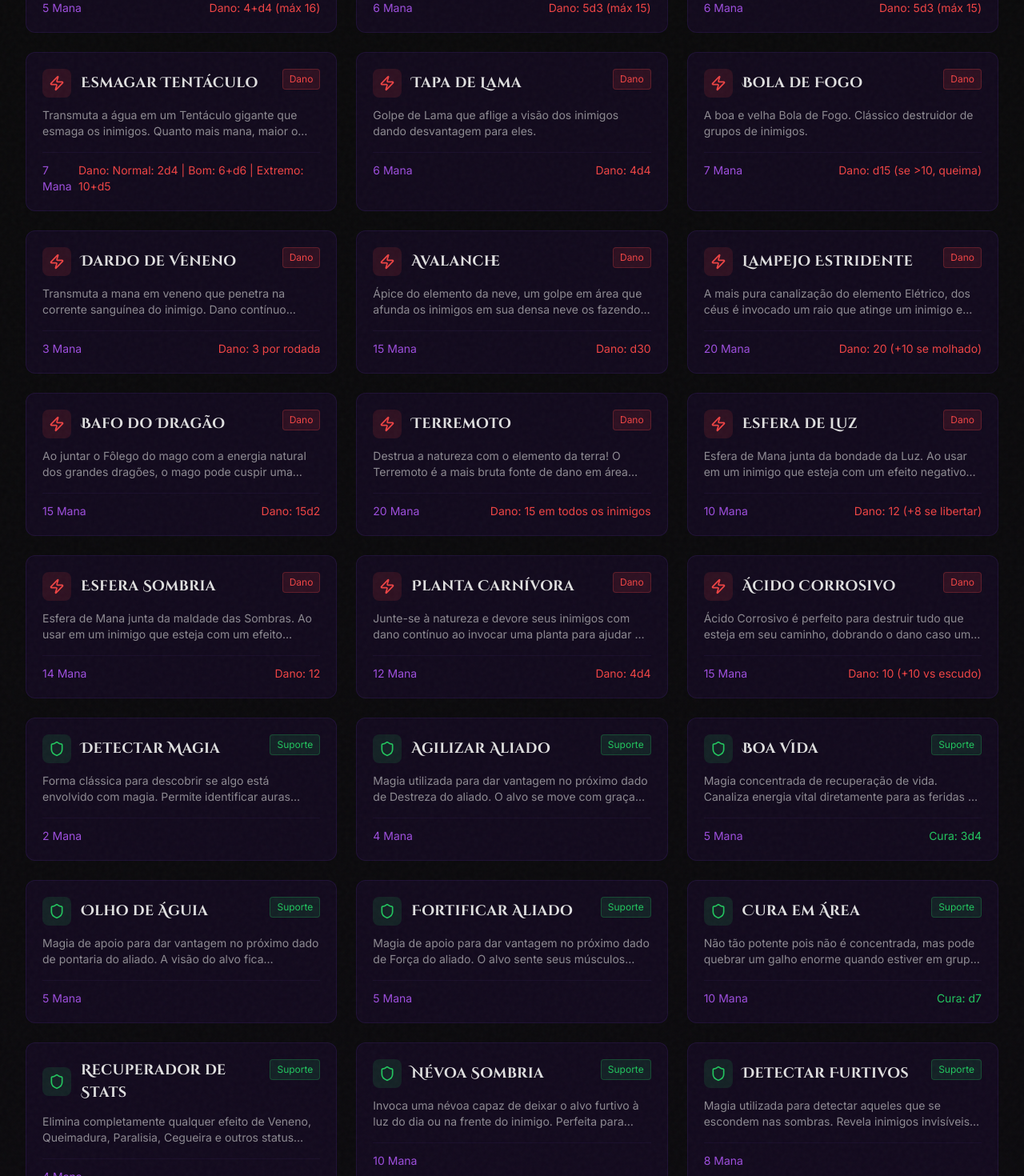
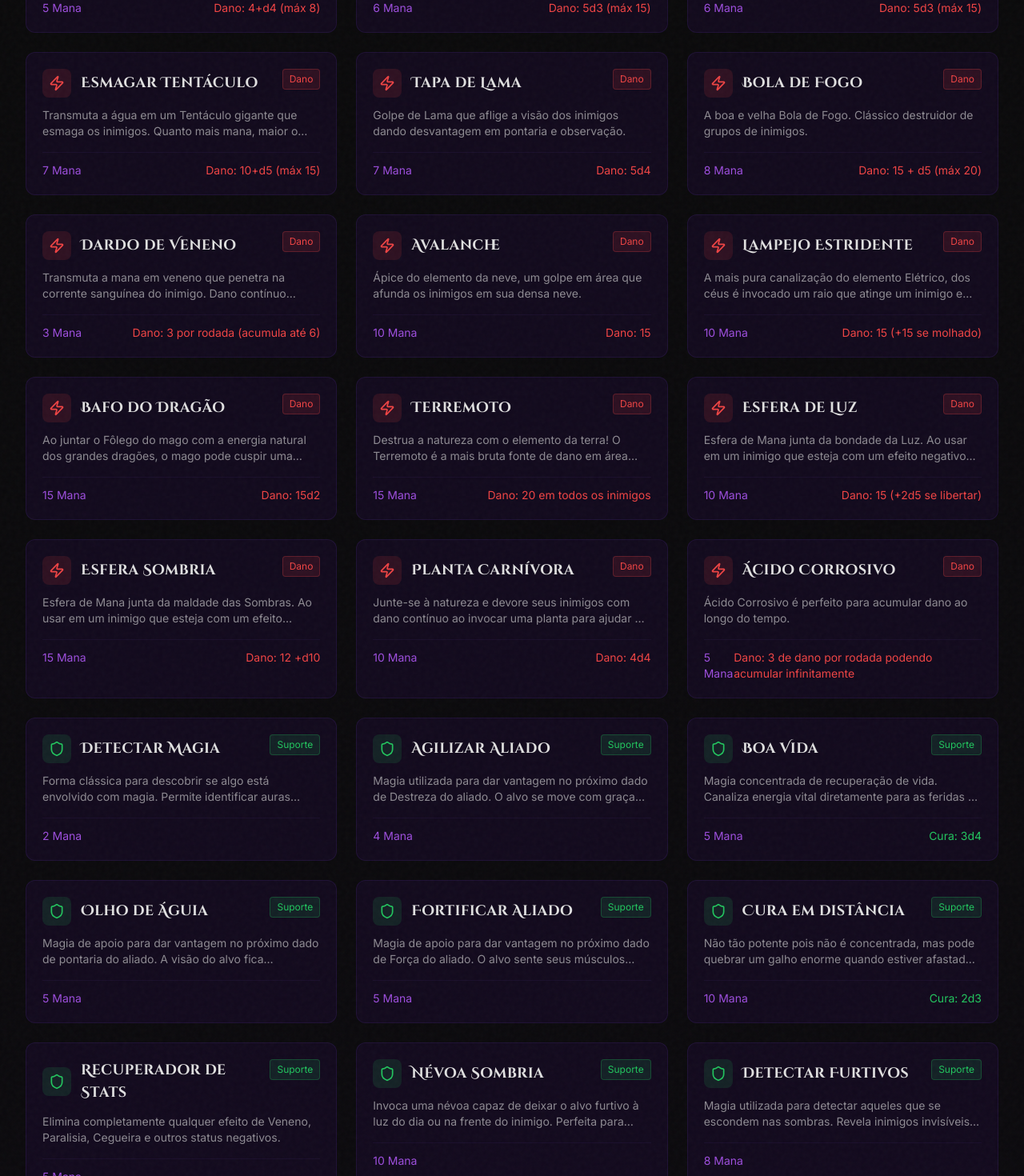
Before and after one commit to lukitas900/Terrenor, a React (Vite) app: page /magias in a window 1280 px wide. Shown: the part 660-2130 px from the top of the page at 80% size. Built offline with nearby package versions, Linux system fonts and the light colour scheme.

Commit message:
feat - games spells

```diff
--- a/src/data/players.ts
+++ b/src/data/players.ts
@@ -217,7 +217,7 @@ export const players: Player[] = [
     stats: {
       forca: { value: 6, description: 'E:1 /B:2/N:3-6 /F:7-19 /D:20' },
       destreza: { value: 18, description: 'E:1-6 /B:7-12 /N:13-18 /F:19 /D:20' },
-      vitalidade: 23,
+      vitalidade: 43,
       sorte: { value: 11, description: 'E:1 /B:2-5 /N:6-11 /F:12-19 /D:20' },
       pontaria: { value: 7, description: 'E:1 /B:2/N:3-7 /F:8-19 /D:20' },
       observacao: { value: 6, description: 'E:1 /B:2/N:3-6 /F:7-19 /D:20' },
@@ -288,7 +288,7 @@ export const players: Player[] = [
     stats: {
       forca: { value: 8, description: 'E:1 /B:2/N:3-8 /F:9-19 /D:20' },
       destreza: { value: 14, description: 'E:1-2 /B:3-8 /N:9-14 /F:15-19 /D:20' },
-      vitalidade: 15,
+      vitalidade: 36,
       sorte: { value: 14, description: 'E:1-2 /B:3-8 /N:9-14 /F:15-19 /D:20' },
       pontaria: { value: 16, description: 'E:1-4 /B:5-10 /N:11-16 /F:17-19 /D:20' },
       observacao: { value: 11, description: 'E:1 /B:2-5 /N:6-11 /F:12-19 /D:20' },
--- a/src/data/spells.ts
+++ b/src/data/spells.ts
@@ -24,29 +24,29 @@ export const spells: Spell[] = [
     type: 'dano',
     typeLabel: 'Dano',
     manaCost: 5,
-    damage: '4+d4 (máx 16)',
+    damage: '4+d4 (máx 8)',
     range: '30 metros',
   },
   {
     id: 'borrifo-agua',
     name: 'Borrifo d\'Água',
-    description: 'Empurra os inimigos com um jato d\'água e ferindo-os no processo. O impacto é devastador.',
+    description: 'Empurra os inimigos com um jato d\'água e ferindo-os no processo. empurra 5 blocos para trás.',
     type: 'dano',
     typeLabel: 'Dano',
     manaCost: 6,
     damage: '5d3 (máx 15)',
-    range: '15 metros',
+    range: '4 metros em formato de cone',
     effect: 'Empurra alvo',
   },
   {
     id: 'chicote-cipo',
     name: 'Chicote de Cipó',
-    description: 'Traz um inimigo para perto com um chicote ferindo ele no processo. Perfeito para puxar arqueiros.',
+    description: 'Traz um inimigo para perto com um chicote ferindo ele no processo. Puxa 5 blocos para perto.',
     type: 'dano',
     typeLabel: 'Dano',
     manaCost: 6,
     damage: '5d3 (máx 15)',
-    range: '10 metros',
+    range: '9 metros',
     effect: 'Puxa alvo',
   },
   {
@@ -56,18 +56,19 @@ export const spells: Spell[] = [
     type: 'dano',
     typeLabel: 'Dano',
     manaCost: 7,
-    damage: 'Normal: 2d4 | Bom: 6+d6 | Extremo: 10+d5',
-    range: '20 metros',
+    damage: '10+d5 (máx 15)',
+    range: '5 metros',
   },
   {
     id: 'tapa-lama',
     name: 'Tapa de Lama',
-    description: 'Golpe de Lama que aflige a visão dos inimigos dando desvantagem para eles.',
+    description: 'Golpe de Lama que aflige a visão dos inimigos dando desvantagem em pontaria e observação.',
     type: 'dano',
     typeLabel: 'Dano',
-    manaCost: 6,
-    damage: '4d4',
-    effect: 'Desvantagem no alvo',
+    manaCost: 7,
+    damage: '5d4',
+    range: '7 metros',
+    effect: 'Desvantagem em pontaria e observação',
   },
   {
     id: 'bola-fogo',
@@ -75,10 +76,9 @@ export const spells: Spell[] = [
     description: 'A boa e velha Bola de Fogo. Clássico destruidor de grupos de inimigos.',
     type: 'dano',
     typeLabel: 'Dano',
-    manaCost: 7,
-    damage: 'd15 (se >10, queima)',
-    range: 'Área 3x3',
-    effect: 'Queimadura se dano >10',
+    manaCost: 8,
+    damage: '15 + d5 (máx 20)',
+    range: 'Área 18',
   },
   {
     id: 'dardo-veneno',
@@ -87,20 +87,20 @@ export const spells: Spell[] = [
     type: 'dano',
     typeLabel: 'Dano',
     manaCost: 3,
-    damage: '3 por rodada',
-    duration: 'd5 rounds',
+    damage: '3 por rodada (acumula até 6)',
+    duration: '3 + d7 rodadas',
     effect: 'Veneno',
   },
   {
     id: 'avalanche',
     name: 'Avalanche',
-    description: 'Ápice do elemento da neve, um golpe em área que afunda os inimigos em sua densa neve os fazendo congelar.',
+    description: 'Ápice do elemento da neve, um golpe em área que afunda os inimigos em sua densa neve.',
     type: 'dano',
     typeLabel: 'Dano',
-    manaCost: 15,
-    damage: 'd30',
+    manaCost: 10,
+    damage: '15',
     range: 'Área 5x5',
-    effect: 'Congela a cada 10 de dano',
+    effect: 'perde sua ação de movimento',
   },
   {
     id: 'lampejo-estridente',
@@ -108,8 +108,8 @@ export const spells: Spell[] = [
     description: 'A mais pura canalização do elemento Elétrico, dos céus é invocado um raio que atinge um inimigo em cheio.',
     type: 'dano',
     typeLabel: 'Dano',
-    manaCost: 20,
-    damage: '20 (+10 se molhado)',
+    manaCost: 10,
+    damage: '15 (+15 se molhado)',
     range: '40 metros',
   },
   {
@@ -120,7 +120,7 @@ export const spells: Spell[] = [
     typeLabel: 'Dano',
     manaCost: 15,
     damage: '15d2',
-    range: 'Cone 15m',
+    range: '5 metros em formato de cone',
   },
   {
     id: 'terremoto',
@@ -128,10 +128,9 @@ export const spells: Spell[] = [
     description: 'Destrua a natureza com o elemento da terra! O Terremoto é a mais bruta fonte de dano em área que destrói os terrenos.',
     type: 'dano',
     typeLabel: 'Dano',
-    manaCost: 20,
-    damage: '15 em todos os inimigos',
-    range: 'Área 3x3',
-    effect: 'Destrói terreno',
+    manaCost: 15,
+    damage: '20 em todos os inimigos',
+    range: 'Área 7x7',
   },
   {
     id: 'esfera-luz',
@@ -140,7 +139,7 @@ export const spells: Spell[] = [
     type: 'dano',
     typeLabel: 'Dano',
     manaCost: 10,
-    damage: '12 (+8 se libertar)',
+    damage: '15 (+2d5 se libertar)',
     effect: 'Liberta de controle',
   },
   {
@@ -149,9 +148,9 @@ export const spells: Spell[] = [
     description: 'Esfera de Mana junta da maldade das Sombras. Ao usar em um inimigo que esteja com um efeito negativo (Controle coletivo) Prende-o por mais um turno.',
     type: 'dano',
     typeLabel: 'Dano',
-    manaCost: 14,
-    damage: '12',
-    effect: 'Estende controle',
+    manaCost: 15,
+    damage: '12 +d10',
+    effect: 'Estende controle em d3 rodadas',
   },
   {
     id: 'planta-carnivora',
@@ -159,19 +158,20 @@ export const spells: Spell[] = [
     description: 'Junte-se à natureza e devore seus inimigos com dano contínuo ao invocar uma planta para ajudar no abate.',
     type: 'dano',
     typeLabel: 'Dano',
-    manaCost: 12,
+    manaCost: 10,
     damage: '4d4',
     effect: 'Invoca aliado (15 HP)',
   },
   {
     id: 'acido-corrosivo',
     name: 'Ácido Corrosivo',
-    description: 'Ácido Corrosivo é perfeito para destruir tudo que esteja em seu caminho, dobrando o dano caso um escudo seja usado.',
+    description: 'Ácido Corrosivo é perfeito para acumular dano ao longo do tempo.',
     type: 'dano',
     typeLabel: 'Dano',
-    manaCost: 15,
-    damage: '10 (+10 vs escudo)',
-    effect: 'Quebra vigor se direto',
+    manaCost: 5,
+    damage: '3 de dano por rodada podendo acumular infinitamente',
+    duration: '3 + d3 rodadas',
+    effect: 'Veneno acumulativo',
   },
 
   // ===================== MAGIAS DE SUPORTE =====================
@@ -192,7 +192,8 @@ export const spells: Spell[] = [
     type: 'suporte',
     typeLabel: 'Suporte',
     manaCost: 4,
-    duration: '1 ação',
+    duration: '3 rodadas',
+    range: '20 metros',
     effect: 'Vantagem em Destreza',
   },
   {
@@ -203,6 +204,7 @@ export const spells: Spell[] = [
     typeLabel: 'Suporte',
     manaCost: 5,
     heal: '3d4',
+    range: '5 metros',
     effect: 'Cura concentrada',
   },
   {
@@ -212,7 +214,8 @@ export const spells: Spell[] = [
     type: 'suporte',
     typeLabel: 'Suporte',
     manaCost: 5,
-    duration: '1 ação',
+    duration: '3 rodadas',
+    range: '20 metros',
     effect: 'Vantagem em pontaria',
   },
   {
@@ -222,27 +225,29 @@ export const spells: Spell[] = [
     type: 'suporte',
     typeLabel: 'Suporte',
     manaCost: 5,
-    duration: '1 ação',
+    duration: '3 rodadas',
+    range: '20 metros',
     effect: 'Vantagem em Força',
   },
   {
     id: 'cura-em-area',
-    name: 'Cura em Área',
-    description: 'Não tão potente pois não é concentrada, mas pode quebrar um galho enorme quando estiver em grupo. Cura todos os aliados em uma área.',
+    name: 'Cura em distância',
+    description: 'Não tão potente pois não é concentrada, mas pode quebrar um galho enorme quando estiver afastado do grupo. Cura 3 aliados.',
     type: 'suporte',
     typeLabel: 'Suporte',
     manaCost: 10,
-    heal: 'd7',
-    range: 'Área 3x3',
-    effect: 'Cura em área',
+    heal: '2d3',
+    range: '20 metros',
+    effect: 'Cura 3 aliados',
   },
   {
     id: 'recuperador-de-stats',
     name: 'Recuperador de Stats',
-    description: 'Elimina completamente qualquer efeito de Veneno, Queimadura, Paralisia, Cegueira e outros status negativos.',
+    description: 'Elimina completamente qualquer efeito de Veneno, Paralisia, Cegueira e outros status negativos.',
     type: 'suporte',
     typeLabel: 'Suporte',
-    manaCost: 4,
+    manaCost: 5,
+    range: '20 metros',
     effect: 'Remove todos os debuffs',
   },
   {
@@ -253,6 +258,7 @@ export const spells: Spell[] = [
     typeLabel: 'Suporte',
     manaCost: 10,
     duration: 'd5 rounds',
+    range: '5x5 metros',
     effect: 'Furtividade total',
   },
   {
@@ -271,17 +277,19 @@ export const spells: Spell[] = [
     description: 'Essa magia potencializa qualquer fonte de dano do seu aliado. Adiciona poder extra aos ataques.',
     type: 'suporte',
     typeLabel: 'Suporte',
-    manaCost: 15,
-    effect: '+1/3 do dano aplicado',
+    manaCost: 13,
+    duration: '3 rounds',
+    range: '20 metros',
+    effect: '+8 do dano aplicado',
   },
   {
     id: 'magia-atracao-repulsao',
     name: 'Magia de Atração e Repulsão',
-    description: 'Essa magia é capaz de empurrar e atrair na sua direção qualquer coisa que esteja em sua mente: inimigos, aliados, itens...',
+    description: 'Essa magia é capaz de empurrar e atrair na sua direção qualquer coisa que esteja em sua mente: inimigos, aliados, itens(se soltos)...',
     type: 'suporte',
     typeLabel: 'Suporte',
-    manaCost: 10,
-    range: '15 metros',
+    manaCost: 15,
+    range: '30 metros efeito 10 metros',
     effect: 'Empurra/atrai alvos',
   },
   {
@@ -290,9 +298,10 @@ export const spells: Spell[] = [
     description: 'Retira a vida do inimigo e transfere para o aliado. É uma das formas mais poderosas de ajudar em um combate.',
     type: 'suporte',
     typeLabel: 'Suporte',
-    manaCost: 12,
-    damage: 'd10',
-    heal: 'd10',
+    manaCost: 15,
+    damage: '7 + d5',
+    heal: '7 + d5',
+    range: '8 metros',
     effect: 'Drena vida inimiga',
   },
   {
@@ -310,7 +319,9 @@ export const spells: Spell[] = [
     description: 'Atribua um escudo capaz de mitigar danos mágicos. Protege contra ataques arcanos.',
     type: 'suporte',
     typeLabel: 'Suporte',
-    manaCost: 20,
+    manaCost: 15,
+    duration: '3 rounds',
+    range: '20 metros',
     effect: '+5 de Vigor contra magia',
   },
   {
@@ -319,7 +330,9 @@ export const spells: Spell[] = [
     description: 'Atribua um escudo capaz de mitigar danos físicos. Protege contra ataques corpo a corpo e à distância.',
     type: 'suporte',
     typeLabel: 'Suporte',
-    manaCost: 20,
+    manaCost: 15,
+    duration: '3 rounds',
+    range: '20 metros',
     effect: '+5 de Vigor físico',
   },
 
@@ -327,12 +340,13 @@ export const spells: Spell[] = [
   {
     id: 'feixe-de-luz',
     name: 'Feixe de Luz',
-    description: 'Atira um feixe de luz que cega seus inimigos (pontaria). Deixa o alvo desorientado temporariamente.',
+    description: 'Atira um feixe de luz que cega seus inimigos (pontaria). Deixa o alvo com desvantagem em pontaria.',
     type: 'anti-suporte',
     typeLabel: 'Anti-Suporte',
-    manaCost: 4,
-    duration: 'd3 rounds',
-    effect: 'Cegueira',
+    manaCost: 5,
+    range: '20 metros',
+    duration: '3 rounds',
+    effect: 'Desvantagem em pontaria',
   },
   {
     id: 'arma-pesada',
@@ -341,7 +355,8 @@ export const spells: Spell[] = [
     type: 'anti-suporte',
     typeLabel: 'Anti-Suporte',
     manaCost: 5,
-    duration: 'd3 rounds',
+    range: '20 metros',
+    duration: '3 rounds',
     effect: 'Desvantagem em ataques',
   },
   {
@@ -351,8 +366,8 @@ export const spells: Spell[] = [
     type: 'anti-suporte',
     typeLabel: 'Anti-Suporte',
     manaCost: 5,
-    duration: 'd3 rounds',
-    effect: 'Imobiliza alvo',
+    duration: '3 rounds',
+    effect: 'alvo lento e desvantagem em destreza',
   },
   {
     id: 'reducao-de-cura',
@@ -360,8 +375,10 @@ export const spells: Spell[] = [
     description: 'Reduz metade da cura que o adversário vai receber. Uma maldição dolorosa para qualquer curandeiro.',
     type: 'anti-suporte',
     typeLabel: 'Anti-Suporte',
-    manaCost: 7,
+    manaCost: 8,
     effect: '-50% cura recebida',
+    range: '10 metros',
+    duration: '3 rounds',
   },
   {
     id: 'fragilizar',
@@ -371,16 +388,18 @@ export const spells: Spell[] = [
     typeLabel: 'Anti-Suporte',
     manaCost: 10,
     effect: '-5 de Vigor',
+    range: '10 metros',
+    duration: '3 rounds',
   },
   {
     id: 'raizes-espinhos',
     name: 'Raízes com Espinhos',
-    description: 'Atribui raízes ao solo que caso o inimigo se mova vai desferir dano por passo na área 3x3.',
+    description: 'Atribui raízes ao solo que caso o inimigo se mova vai desferir dano por passo na área 5x5. Desvantagem em destreza',
     type: 'anti-suporte',
     typeLabel: 'Anti-Suporte',
     manaCost: 10,
     damage: '3 por passo',
-    range: 'Área 3x3',
+    range: 'Área 5x5',
     effect: 'Dano de movimento',
   },
   {
@@ -389,9 +408,10 @@ export const spells: Spell[] = [
     description: 'Faz o inimigo gastar sua ação principal estando paralisado de medo. O terror consome a mente do alvo.',
     type: 'anti-suporte',
     typeLabel: 'Anti-Suporte',
-    manaCost: 8,
+    manaCost: 10,
     duration: '1 round',
     effect: 'Paralisia por medo',
+    range: '10 metros',
   },
   {
     id: 'corta-cura-total',
@@ -400,6 +420,8 @@ export const spells: Spell[] = [
     type: 'anti-suporte',
     typeLabel: 'Anti-Suporte',
     manaCost: 20,
+    range: '20 metros',
+    duration: '3 rounds',
     effect: 'Imunidade a cura',
   },
   {
@@ -408,7 +430,9 @@ export const spells: Spell[] = [
     description: 'Neutraliza todas as vantagens do adversário, deixando ele em seu estado normal. Remove todos os buffs.',
     type: 'anti-suporte',
     typeLabel: 'Anti-Suporte',
-    manaCost: 20,
+    manaCost: 15,
+    range: '20 metros',
+    duration: '3 rounds',
     effect: 'Remove todos os buffs',
   },
   {
@@ -418,38 +442,41 @@ export const spells: Spell[] = [
     type: 'anti-suporte',
     typeLabel: 'Anti-Suporte',
     manaCost: 15,
+    range: '20 metros',
+    duration: '3 rounds',
     effect: '-5 de Vigor Mágico',
   },
   {
     id: 'bolha-sufocamento',
     name: 'Bolha de Sufocamento',
-    description: 'Invoca uma bolha de água na cabeça do inimigo deixando-o sem respirar. Um método cruel mas eficaz.',
+    description: 'Invoca uma bolha de água na cabeça do inimigo deixando-o sem respirar. Um método cruel mas eficaz. se não se livrar entra em estado de morrendo',
     type: 'anti-suporte',
     typeLabel: 'Anti-Suporte',
-    manaCost: 18,
-    duration: 'd3 rounds',
-    effect: 'Sufocamento',
+    manaCost: 15,
+    duration: '1/4 da constituição',
+    effect: 'Sufocamento, 16 força para se livrar, com ajuda de um aliado 12 força',
+    range: '10 metros',
   },
   {
     id: 'raizes-espinhos-venenosas',
     name: 'Raízes com Espinhos Venenosas',
-    description: 'Caso o inimigo se mova na área marcada (3x3) ficará envenenado e sofrerá dano por passo.',
+    description: 'Caso o inimigo se mova na área marcada (5x5) ficará envenenado e sofrerá dano por passo.',
     type: 'anti-suporte',
     typeLabel: 'Anti-Suporte',
-    manaCost: 22,
+    manaCost: 18,
     damage: '5 por passo',
-    range: 'Área 3x3',
+    range: 'Área 5x5',
     effect: 'Veneno + dano',
   },
   {
     id: 'enraizar-area',
     name: 'Enraizar em Área',
-    description: 'Prende todos os inimigos em um bloco de 3x3. Uma magia de controle de multidão poderosa.',
+    description: 'Prende todos os inimigos em um bloco de 6x6. Uma magia de controle de multidão poderosa. desvantagem em destreza',
     type: 'anti-suporte',
     typeLabel: 'Anti-Suporte',
     manaCost: 15,
-    range: 'Área 3x3',
-    effect: 'Imobiliza área',
+    range: 'Área 6x6',
+    effect: 'Imobiliza área, desvantagem em destreza',
   },
   {
     id: 'ilusao',
@@ -457,9 +484,10 @@ export const spells: Spell[] = [
     description: 'Os inimigos ficam confusos sobre quem são seus inimigos e aliados. O caos se instala no campo de batalha.',
     type: 'anti-suporte',
     typeLabel: 'Anti-Suporte',
-    manaCost: 15,
-    duration: 'd3 rounds',
-    effect: 'Confusão',
+    manaCost: 12,
+    duration: '3 rounds',
+    effect: 'Confusão, roda uma moeda pra decidir em quem atacar',
+    range: '13 metros',
   },
   {
     id: 'pesadelo',
@@ -468,8 +496,9 @@ export const spells: Spell[] = [
     type: 'anti-suporte',
     typeLabel: 'Anti-Suporte',
     manaCost: 10,
-    duration: 'd3 rounds',
+    duration: '1 rounds',
     effect: 'Stun + drena 10 mana/round',
+    range: 'corpo a corpo',
   },
 
   // ===================== MAGIAS ENCONTRÁVEIS =====================
@@ -481,7 +510,7 @@ export const spells: Spell[] = [
     typeLabel: 'Encontrável',
     manaCost: 50,
     range: 'Ilimitado (local conhecido)',
-    requirements: ['Tomo Antigo', 'Nível 10+'],
+    requirements: ['pergaminho antigo'],
   },
   {
     id: 'ressurreicao',
@@ -489,7 +518,7 @@ export const spells: Spell[] = [
     description: 'A magia mais rara de todas. Capaz de trazer os mortos de volta à vida, mas exige um preço terrível do conjurador.',
     type: 'encontravel',
     typeLabel: 'Encontrável',
-    manaCost: 100,
+    manaCost: 1000,
     requirements: ['Tomo Proibido', 'Nível 15+', 'Sacrifício de Vida'],
   },
   {
@@ -498,19 +527,22 @@ export const spells: Spell[] = [
     description: 'Transforma o conjurador em qualquer criatura que já tenha visto. A transformação é completa, incluindo habilidades.',
     type: 'encontravel',
     typeLabel: 'Encontrável',
-    manaCost: 40,
+    manaCost: 30,
     duration: '1 hora',
-    requirements: ['Tomo de Transmutação', 'Nível 8+'],
+    requirements: ['pergaminho'],
   },
   {
-    id: 'parar-tempo',
-    name: 'Parar o Tempo',
-    description: 'Por alguns segundos, o tempo para ao redor do conjurador. Apenas ele pode agir livremente.',
+    id: 'meinion',
+    name: 'Meinion',
+    description: 'Invoca um minion para lutar ao seu lado. O minion tem fica dependendo da mana.',
     type: 'encontravel',
     typeLabel: 'Encontrável',
-    manaCost: 80,
-    duration: 'd3 rounds',
-    requirements: ['Relíquia Temporal', 'Nível 12+'],
+    manaCost: 3 / 5,
+    damage: '3 dano fisico corpo a corpo',
+    duration: '1/2 hora',
+    range: '3 metros',
+    effect: 'Invoca um minion para lutar ao seu lado por 10p ou 13p',
+    requirements: ['pergaminho'],
   },
 ];
 
```
